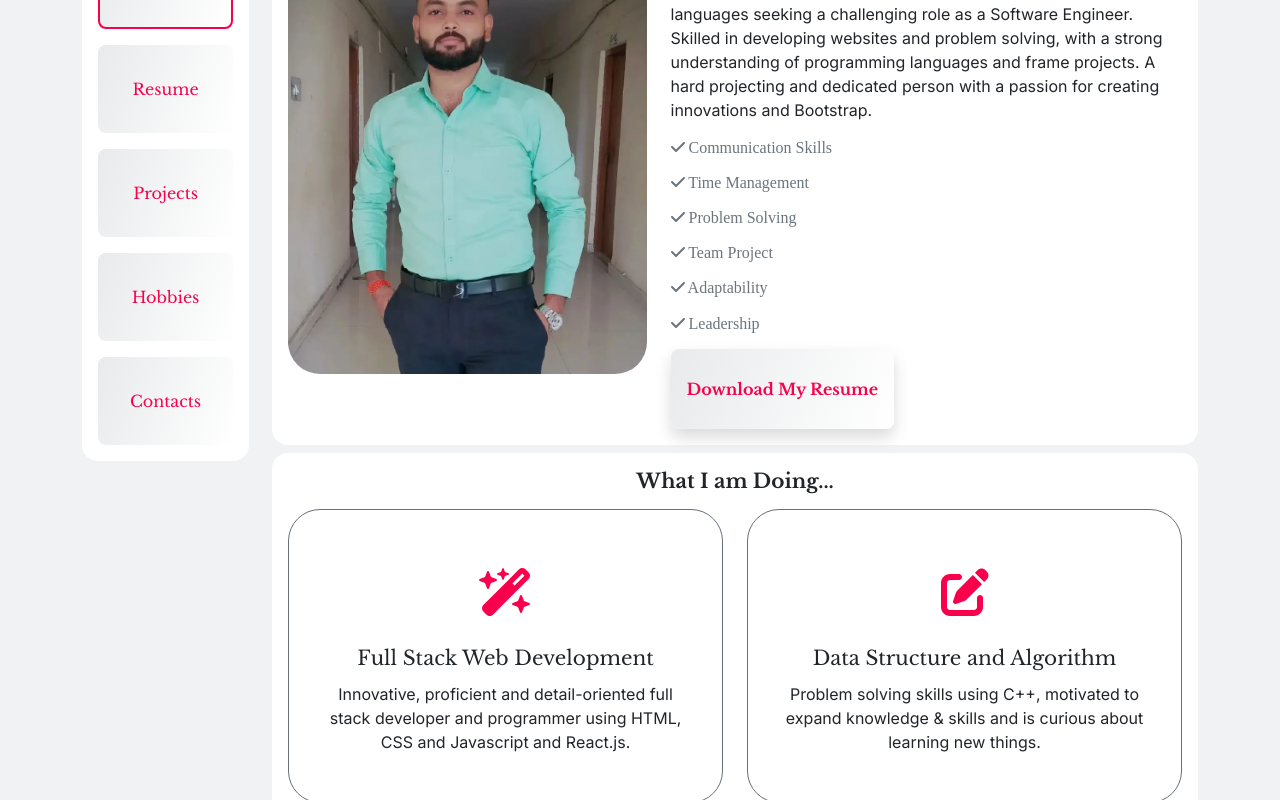
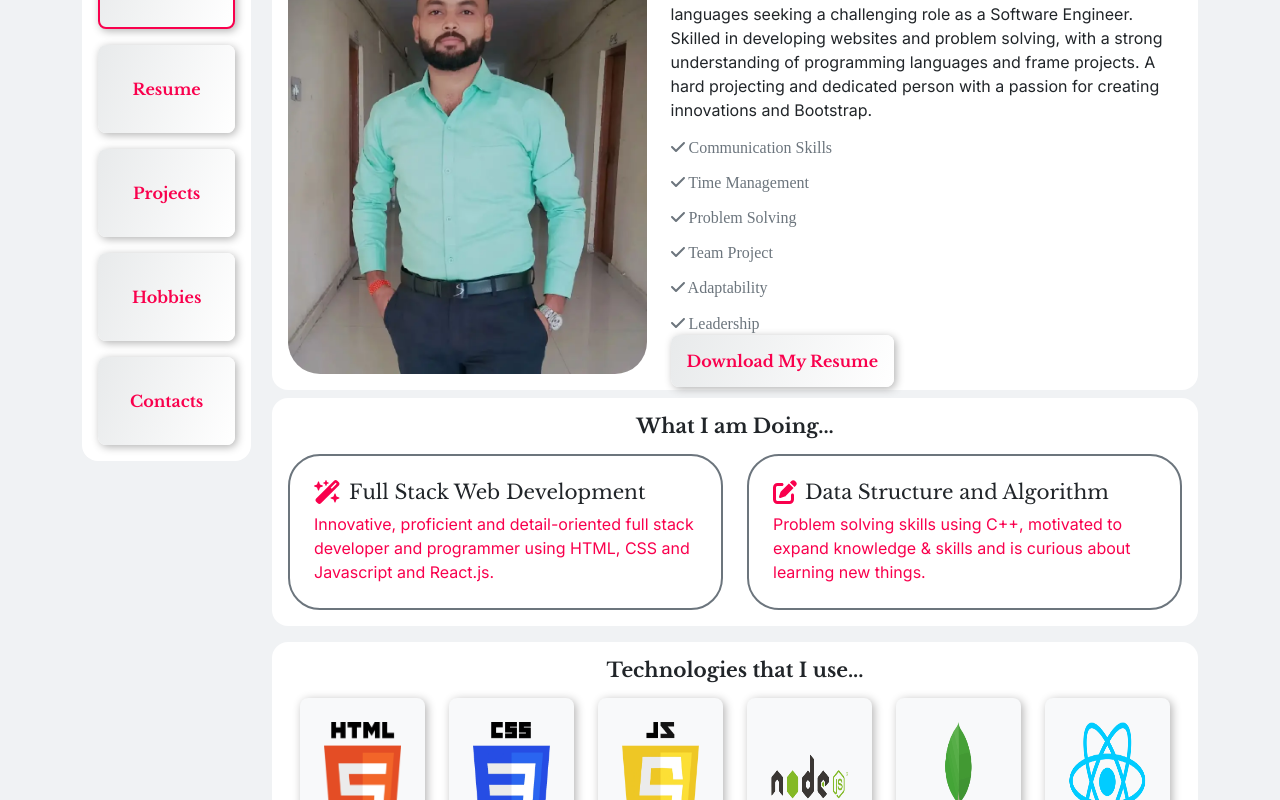
Before and after one commit to rama-69er/Portfolio, a React (Create React App) app: page / in a window 1280 px wide. Shown: the part 540-1340 px from the top of the page. Built offline with nearby package versions, Linux system fonts and the light colour scheme.

Commit message:
Changed...

```diff
--- a/src/css/homepage.css
+++ b/src/css/homepage.css
@@ -35,12 +35,12 @@
 
 .theme-btn {
   color: var(--theme-pink);
+  font-weight:600;
   background: linear-gradient(110deg, #e8eaeb, #ffffff);
   border-radius: 0.5rem;
-  display: flex;
-  align-items: center;
-  justify-content: center;
-  transition-duration: 0.3s;
+  padding: 1rem;
+  box-shadow: #b2b2b2 2px 2px 8px;
+  width: fit-content;
 }
 
 .theme-btn:hover {
@@ -77,29 +77,13 @@
   /* background-color: var(--theme-white-background); */
 }
 
-.siteBody .site-about .about-para .theme-btn {
-  padding: 1rem;
-  width: fit-content;
-  height: 5rem;
-}
 .siteBody .project {
   border-radius: 1rem;
-  text-align: center;
   background-color: var(--theme-white-background);
 }
-
 .siteBody .project .project-left,
 .siteBody .project .project-right {
-  padding: 2rem;
-  border: 1px solid var(--theme-grey);
-  border-radius: 2rem;
-}
-
-.siteBody .project .project-left div,
-.siteBody .project .project-right div {
-  color: var(--theme-pink);
-  font-size: 3rem;
-  margin: 1rem 0;
+  min-height: 9rem;
 }
 
 /* --------------------- SiteBody (Technology) ---------------------- */
@@ -118,94 +102,3 @@
 .technology .technology-tab a img {
   height: 7.5rem;
 }
-
-/* --------------------- Media Query ---------------------- */
-@media (max-width: 2560px) {
-  .homePage .left-tab .title {
-    display: flex;
-    align-items: center;
-    justify-content: center;
-    flex-direction: column;
-  }
-}
-
-@media (min-width: 768px) and (max-width: 1200px) {
-  .homePage .left-tab h1,
-  .homePage .left-tab ul,
-  .homePage .left-tab h5 {
-    padding: 0 2rem;
-  }
-}
-
-@media (max-width: 992px) {
-  .siteBody .site-about .about-para {
-    margin-left: 6rem;
-  }
-  .homePage .right-tab {
-    text-align: center;
-  }
-
-  .homePage .left-tab {
-    border: none;
-  }
-
-  .navbar {
-    display: none;
-    position: absolute;
-    margin: 0 !important;
-  }
-
-  .resume-page .resume-heading-2 {
-    margin-top: 2rem;
-  }
-  .contact-part {
-    margin: auto;
-  }
-}
-@media (max-width: 768px) {
-  .siteBody .site-about .about-para {
-    margin-left: 0rem;
-  }
-
-  .siteBody .site-about .about-image img {
-    height: 35rem;
-    width: 100%;
-  }
-
-  .siteBody .site-about .about-para h6 {
-    margin: 1rem 0;
-  }
-  .contact-part .contact-para p {
-    font-size: medium;
-  }
-  .contact-part .contact-para p a {
-    font-size: x-small;
-  }
-  .homePage .left-tab {
-    margin: auto;
-    text-align: center;
-  }
-
-  .homePage .left-tab ul {
-    display: flex;
-    justify-content: center;
-    padding: 0;
-  }
-}
-
-@media (max-width: 475px) {
-  .hobby-page .navBar .hobby-nav {
-    flex-direction: column;
-  }
-  .hobby-page .navBar .hobby-nav li {
-    margin: 0.5rem 0;
-  }
-  .clients .client-tab {
-    width: 80%;
-    margin: 1rem auto;
-  }
-  .clients .client-tab a img {
-    height: 12.5rem;
-    width: 75%;
-  }
-}
--- a/src/css/navbar.css
+++ b/src/css/navbar.css
@@ -7,14 +7,17 @@
 .siteBody nav ul {
   background-color: var(--theme-white-background);
   border-radius: 1rem;
-  padding-top: 1rem !important;
 }
 
 .siteBody nav ul li {
   display: flex;
   text-align: center;
-  width: 120%;
-  padding: 0 1rem 1rem 1rem;
+  width: 100%;
+  padding: 1rem;
+}
+
+.siteBody nav ul li:not(:last-child) {
+  padding-bottom: 0;
 }
 
 .siteBody nav ul li a {
--- a/src/pages/contact.jsx
+++ b/src/pages/contact.jsx
@@ -13,7 +13,7 @@ function Contact() {
       <section className="siteBody">
         <div className="container">
           <div className="row">
-            <div className="col-lg-2">
+            <div className="col-lg-2 d-none d-lg-block">
               <Navbar />
             </div>
             <div className="col-lg-10">
--- a/src/pages/hobby.jsx
+++ b/src/pages/hobby.jsx
@@ -15,7 +15,7 @@ function Hobby() {
             <section className="siteBody">
                 <div className="container">
                     <div className="row">
-                        <div className="col-lg-2">
+                        <div className="col-lg-2 d-none d-lg-block">
                             <Navbar />
                         </div>
                         <div className="col-lg-10">
--- a/src/pages/homepage.jsx
+++ b/src/pages/homepage.jsx
@@ -21,7 +21,7 @@ function HomePage() {
       <section className="siteBody">
         <div className="container">
           <div className="row">
-            <div className="col-lg-2">
+            <div className="col-lg-2 d-none d-lg-block">
               <Navbar />
             </div>
             <div className="col-lg-10">
@@ -68,7 +68,7 @@ function HomePage() {
                           rel="noreferrer"
                           href="./Ramanand's Resume.pdf"
                           download={true}
-                          className="theme-btn resume-btn mt-3 shadow fw-bold"
+                          className="theme-btn"
                         >Download My Resume</a
                         >
                       </div>
@@ -77,15 +77,15 @@ function HomePage() {
                 </div>
               </div>
               <div className="project p-3">
-                <h2 className="h5 fw-bold mb-3">What I am Doing...</h2>
-                <div className="row">
+                <h2 className="h5 fw-bold text-center mb-3">What I am Doing...</h2>
+                <div className="row align-items-center">
                   <div className="col-lg-6">
-                    <div className="project-left">
-                      <div>
-                        <FontAwesomeIcon icon={faWandMagicSparkles} />
+                    <div className="project-left mb-3 mb-md-0 p-4 border border-2 rounded-5 border-secondary text-pink">
+                      <div className="d-flex align-items-center mb-2">
+                        <FontAwesomeIcon className="me-2 fs-4" icon={faWandMagicSparkles} />
+                      <h2 className="h5 mb-0 text-dark">Full Stack Web Development</h2>
                       </div>
-                      <h5>Full Stack Web Development</h5>
-                      <p>
+                      <p className="mb-0">
                         Innovative, proficient and detail-oriented full stack
                         developer and programmer using HTML, CSS and Javascript
                         and React.js.
@@ -93,12 +93,12 @@ function HomePage() {
                     </div>
                   </div>
                   <div className="col-lg-6">
-                    <div className="project-right">
-                      <div>
-                        <FontAwesomeIcon icon={faPenToSquare} />
+                    <div className="project-right mb-3 mb-md-0 p-4 border border-2 rounded-5 border-secondary text-pink">
+                      <div className="d-flex align-items-center mb-2">
+                        <FontAwesomeIcon className="me-2 fs-4" icon={faPenToSquare} />
+                      <h2 className="h5 mb-0 text-dark">Data Structure and Algorithm</h2>
                       </div>
-                      <h5>Data Structure and Algorithm</h5>
-                      <p>
+                      <p className="mb-0">
                         Problem solving skills using C++, motivated to expand
                         knowledge & skills and is curious about learning new
                         things.
@@ -112,7 +112,7 @@ function HomePage() {
                   <h2 className="h5 mb-3 fw-bold">Technologies that I use...</h2>
                   <div className="row align-items-center justify-content-center justify-content-md-start">
                     {techData.map((data) =>
-                      <div className="mb-3 col-6 col-md-3 col-lg-2">
+                      <div className="mb-3 col-6 col-md-3 col-lg-2 d-none d-lg-block">
                         <div className="technology-tab d-flex align-items-center justify-content-center rounded-3 bg-light p-4 w-100">
                           <span key={data.id}>
                             <a href={data.aLink}>
--- a/src/pages/projects.jsx
+++ b/src/pages/projects.jsx
@@ -30,7 +30,7 @@ function Projects() {
       <section className="siteBody">
         <div className="container">
           <div className="row">
-            <div className="col-lg-2">
+            <div className="col-lg-2 d-none d-lg-block">
               <Navbar />
             </div>
             <div className="col-lg-10">
--- a/src/pages/resume.jsx
+++ b/src/pages/resume.jsx
@@ -46,7 +46,7 @@ function Resume() {
       <section className="siteBody">
         <div className="container">
           <div className="row">
-            <div className="col-lg-2">
+            <div className="col-lg-2 d-none d-lg-block">
               <Navbar />
             </div>
             <div className="col-lg-10">
```
